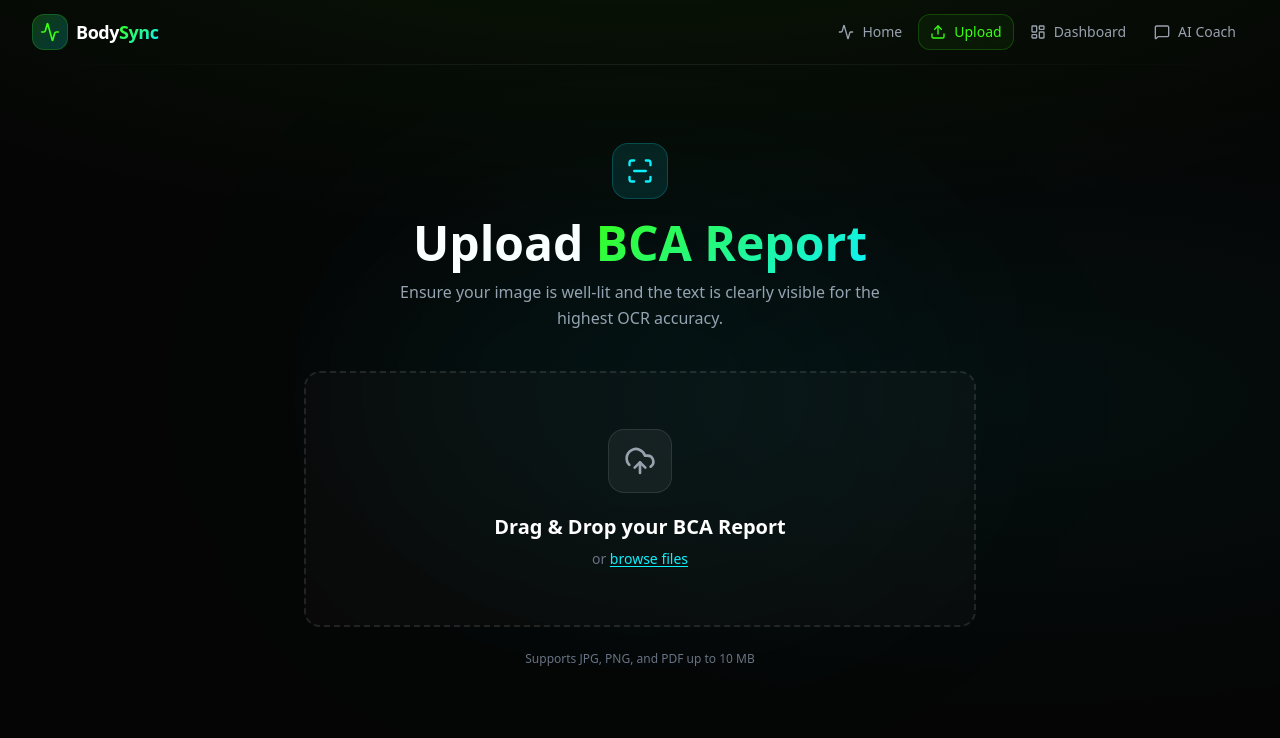
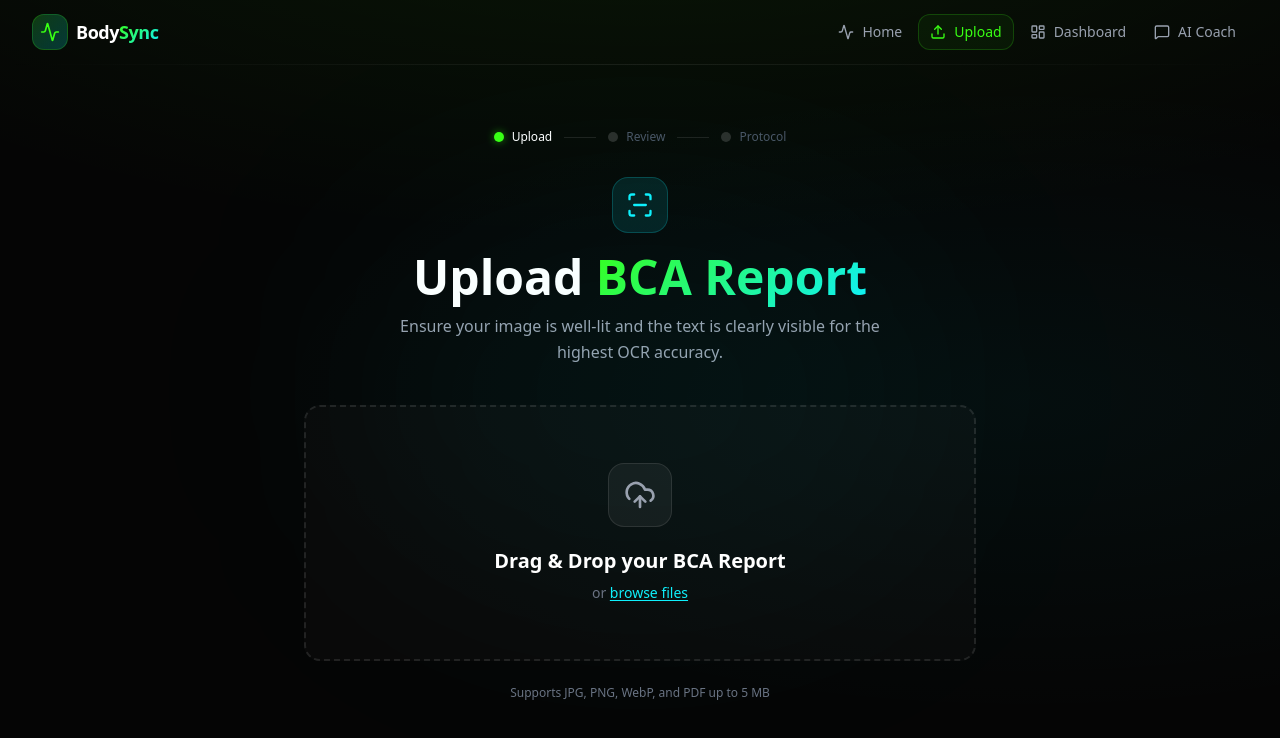
Before and after one commit to Archiviste-ken/BodySync-AI, a Next.js app: page /upload in a window 1280 px wide. Shown: the top 738 px of the page. Built offline with nearby package versions, Linux system fonts and the light colour scheme.

Commit message:
feat: enhance UploadPage with step indicator, metrics correction, and loading stages for improved user experience

```diff
--- a/src/app/upload/page.tsx
+++ b/src/app/upload/page.tsx
@@ -1,10 +1,84 @@
 "use client";
 
+import { useState } from "react";
+import { useRouter } from "next/navigation";
 import Dropzone from "@/components/upload/Dropzone";
-import { motion } from "framer-motion";
-import { ScanLine } from "lucide-react";
+import type { UploadResult } from "@/components/upload/Dropzone";
+import MetricsCorrection from "@/components/upload/MetricsCorrection";
+import { motion, AnimatePresence } from "framer-motion";
+import { ScanLine, ArrowLeft, Brain, Flame, Utensils, Dumbbell, Loader2 } from "lucide-react";
+import type { ParsedBCAData } from "@/lib/types";
+
+type Step = "upload" | "review" | "generating";
+
+// ── Loading stage labels during plan generation ──
+const GEN_STAGES = [
+  { label: "Analyzing body composition...", icon: Brain },
+  { label: "Calculating metabolism...", icon: Flame },
+  { label: "Generating nutrition plan...", icon: Utensils },
+  { label: "Building training protocol...", icon: Dumbbell },
+];
 
 export default function UploadPage() {
+  const router = useRouter();
+  const [step, setStep] = useState<Step>("upload");
+  const [uploadResult, setUploadResult] = useState<UploadResult | null>(null);
+  const [reportId, setReportId] = useState<string | undefined>(undefined);
+  const [isGenerating, setIsGenerating] = useState(false);
+  const [genError, setGenError] = useState<string | null>(null);
+  const [genStageIndex, setGenStageIndex] = useState(0);
+
+  const handleUploadComplete = (result: UploadResult) => {
+    setUploadResult(result);
+    setReportId(result.reportId);
+    setStep("review");
+  };
+
+  const handleConfirmMetrics = async (corrected: ParsedBCAData) => {
+    setIsGenerating(true);
+    setGenError(null);
+    setStep("generating");
+    setGenStageIndex(0);
+
+    // Cycle through loading stages for UX feedback
+    const stageInterval = setInterval(() => {
+      setGenStageIndex((prev) => {
+        if (prev >= GEN_STAGES.length - 1) return prev;
+        return prev + 1;
+      });
+    }, 2500);
+
+    try {
+      const res = await fetch("/api/generate-plan", {
+        method: "POST",
+        headers: { "Content-Type": "application/json" },
+        body: JSON.stringify({ metrics: corrected, reportId }),
+      });
+
+      clearInterval(stageInterval);
+      const data = await res.json();
+
+      if (res.ok && data.success) {
+        // Store plan in sessionStorage for the dashboard
+        sessionStorage.setItem("bodysync_plan", JSON.stringify(data.plan));
+        sessionStorage.setItem("bodysync_metrics", JSON.stringify(corrected));
+        if (data.reportId) {
+          sessionStorage.setItem("bodysync_reportId", data.reportId);
+        }
+        router.push("/plan");
+      } else {
+        setGenError(data.error || "Failed to generate protocol.");
+        setStep("review");
+        setIsGenerating(false);
+      }
+    } catch {
+      clearInterval(stageInterval);
+      setGenError("Network error. Please try again.");
+      setStep("review");
+      setIsGenerating(false);
+    }
+  };
+
   return (
     <div className="relative min-h-[85vh] flex flex-col items-center justify-center py-16 px-4">
       {/* Background glow */}
@@ -12,13 +86,65 @@ export default function UploadPage() {
         <div className="absolute left-1/2 top-32 -translate-x-1/2 h-[400px] w-[600px] rounded-full bg-electric-blue/[0.04] blur-[120px]" />
       </div>
 
+      {/* Step Indicator */}
+      <motion.div
+        initial={{ opacity: 0, y: -10 }}
+        animate={{ opacity: 1, y: 0 }}
+        className="flex items-center gap-3 mb-8"
+      >
+        {[
+          { label: "Upload", s: "upload" },
+          { label: "Review", s: "review" },
+          { label: "Protocol", s: "generating" },
+        ].map((item, i) => {
+          const isActive = step === item.s;
+          const isPast =
+            (item.s === "upload" && (step === "review" || step === "generating")) ||
+            (item.s === "review" && step === "generating");
+          return (
+            <div key={item.s} className="flex items-center gap-3">
+              {i > 0 && (
+                <div
+                  className={`h-px w-8 transition-colors duration-300 ${
+                    isPast ? "bg-neon-green/50" : "bg-white/10"
+                  }`}
+                />
+              )}
+              <div className="flex items-center gap-2">
+                <div
+                  className={`h-2.5 w-2.5 rounded-full transition-all duration-300 ${
+                    isActive
+                      ? "bg-neon-green shadow-[0_0_8px_rgba(57,255,20,0.5)]"
+                      : isPast
+                        ? "bg-neon-green/40"
+                        : "bg-white/15"
+                  }`}
+                />
+                <span
+                  className={`text-xs font-medium transition-colors duration-300 ${
+                    isActive ? "text-white" : isPast ? "text-gray-500" : "text-gray-600"
+                  }`}
+                >
+                  {item.label}
+                </span>
+              </div>
+            </div>
+          );
+        })}
+      </motion.div>
+
+      <AnimatePresence mode="wait">
+        {step === "upload" && (
+          <motion.div
+            key="upload-step"
+            initial={{ opacity: 0, x: -20 }}
+            animate={{ opacity: 1, x: 0 }}
+            exit={{ opacity: 0, x: -40 }}
+            transition={{ duration: 0.35 }}
+            className="w-full flex flex-col items-center"
+          >
             {/* Header */}
-      <motion.div
-        initial={{ opacity: 0, y: 20 }}
-        animate={{ opacity: 1, y: 0 }}
-        transition={{ duration: 0.5 }}
-        className="text-center mb-10"
-      >
+            <div className="text-center mb-10">
               <div className="mx-auto mb-5 flex h-14 w-14 items-center justify-center rounded-2xl border border-electric-blue/20 bg-electric-blue/10">
                 <ScanLine className="h-7 w-7 text-electric-blue" />
               </div>
@@ -29,27 +155,138 @@ export default function UploadPage() {
                 Ensure your image is well-lit and the text is clearly visible for
                 the highest OCR accuracy.
               </p>
+            </div>
+
+            <div className="w-full max-w-2xl">
+              <Dropzone onUploadComplete={handleUploadComplete} />
+            </div>
+
+            <p className="mt-6 text-xs text-gray-500 text-center">
+              Supports JPG, PNG, WebP, and PDF up to 5 MB
+            </p>
           </motion.div>
+        )}
 
-      {/* Dropzone */}
+        {step === "review" && uploadResult && (
           <motion.div
-        initial={{ opacity: 0, y: 20 }}
+            key="review-step"
+            initial={{ opacity: 0, x: 40 }}
+            animate={{ opacity: 1, x: 0 }}
+            exit={{ opacity: 0, x: -40 }}
+            transition={{ duration: 0.35 }}
+            className="w-full flex flex-col items-center"
+          >
+            {/* Back button */}
+            <button
+              onClick={() => {
+                setStep("upload");
+                setUploadResult(null);
+                setReportId(undefined);
+              }}
+              disabled={isGenerating}
+              className="self-start mb-6 flex items-center gap-2 text-sm text-gray-500 hover:text-white transition-colors disabled:opacity-50"
+            >
+              <ArrowLeft className="h-4 w-4" />
+              <span>Upload a different report</span>
+            </button>
+
+            {/* Generation error */}
+            {genError && (
+              <motion.div
+                initial={{ opacity: 0, y: -5 }}
                 animate={{ opacity: 1, y: 0 }}
-        transition={{ duration: 0.5, delay: 0.15 }}
-        className="w-full max-w-2xl"
+                className="w-full max-w-2xl mb-6 flex items-start gap-3 rounded-xl bg-red-500/10 border border-red-500/20 p-4"
               >
-        <Dropzone />
+                <p className="text-sm text-red-300">{genError}</p>
               </motion.div>
+            )}
 
-      {/* Supported formats */}
+            <MetricsCorrection
+              metrics={uploadResult.metrics}
+              confidence={uploadResult.confidence}
+              warnings={uploadResult.warnings}
+              onConfirm={handleConfirmMetrics}
+              isGenerating={isGenerating}
+            />
+          </motion.div>
+        )}
+
+        {step === "generating" && (
+          <motion.div
+            key="generating-step"
+            initial={{ opacity: 0, scale: 0.95 }}
+            animate={{ opacity: 1, scale: 1 }}
+            exit={{ opacity: 0, scale: 0.95 }}
+            transition={{ duration: 0.4 }}
+            className="w-full flex flex-col items-center justify-center py-20"
+          >
+            <div className="glass-panel p-10 max-w-md w-full text-center space-y-8">
+              {/* Spinning animation */}
+              <div className="relative mx-auto h-20 w-20">
+                <div className="absolute inset-0 rounded-full border-2 border-white/5" />
+                <div className="absolute inset-0 rounded-full border-2 border-transparent border-t-neon-green border-r-electric-blue animate-spin" />
+                <div className="absolute inset-2 rounded-full border-2 border-transparent border-b-deep-purple border-l-neon-green animate-spin" style={{ animationDirection: "reverse", animationDuration: "1.5s" }} />
+                <div className="absolute inset-0 flex items-center justify-center">
+                  {(() => {
+                    const StageIcon = GEN_STAGES[genStageIndex]?.icon || Brain;
+                    return <StageIcon className="h-7 w-7 text-neon-green" />;
+                  })()}
+                </div>
+              </div>
+
+              {/* Stage label */}
+              <div className="space-y-3">
+                <AnimatePresence mode="wait">
                   <motion.p
-        initial={{ opacity: 0 }}
-        animate={{ opacity: 1 }}
-        transition={{ duration: 0.5, delay: 0.3 }}
-        className="mt-6 text-xs text-gray-500 text-center"
+                    key={genStageIndex}
+                    initial={{ opacity: 0, y: 8 }}
+                    animate={{ opacity: 1, y: 0 }}
+                    exit={{ opacity: 0, y: -8 }}
+                    transition={{ duration: 0.3 }}
+                    className="text-lg font-semibold text-white"
                   >
-        Supports JPG, PNG, and PDF up to 10 MB
+                    {GEN_STAGES[genStageIndex]?.label || "Generating..."}
                   </motion.p>
+                </AnimatePresence>
+                <p className="text-sm text-gray-500">
+                  This usually takes 10–20 seconds
+                </p>
+              </div>
+
+              {/* Stage progress dots */}
+              <div className="flex items-center justify-center gap-3">
+                {GEN_STAGES.map((stage, i) => {
+                  const Icon = stage.icon;
+                  const isPast = i < genStageIndex;
+                  const isCurrent = i === genStageIndex;
+                  return (
+                    <div key={i} className="flex flex-col items-center gap-1.5">
+                      <Icon
+                        className={`h-4 w-4 transition-all duration-300 ${
+                          isPast
+                            ? "text-neon-green"
+                            : isCurrent
+                              ? "text-electric-blue animate-pulse"
+                              : "text-gray-600"
+                        }`}
+                      />
+                      <div
+                        className={`h-1.5 w-1.5 rounded-full transition-all duration-300 ${
+                          isPast
+                            ? "bg-neon-green"
+                            : isCurrent
+                              ? "bg-electric-blue shadow-[0_0_6px_rgba(15,240,252,0.5)]"
+                              : "bg-white/10"
+                        }`}
+                      />
+                    </div>
+                  );
+                })}
+              </div>
+            </div>
+          </motion.div>
+        )}
+      </AnimatePresence>
     </div>
   );
 }
```
Lines whose indentation alone changed are shown as unchanged.
